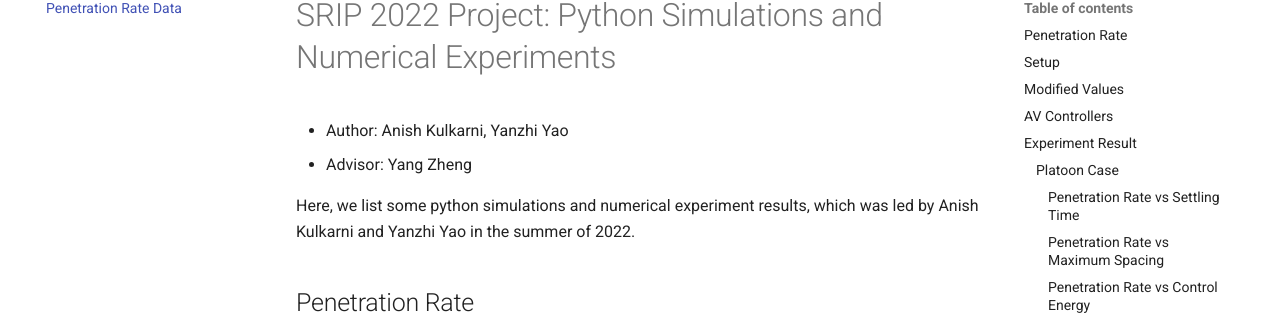
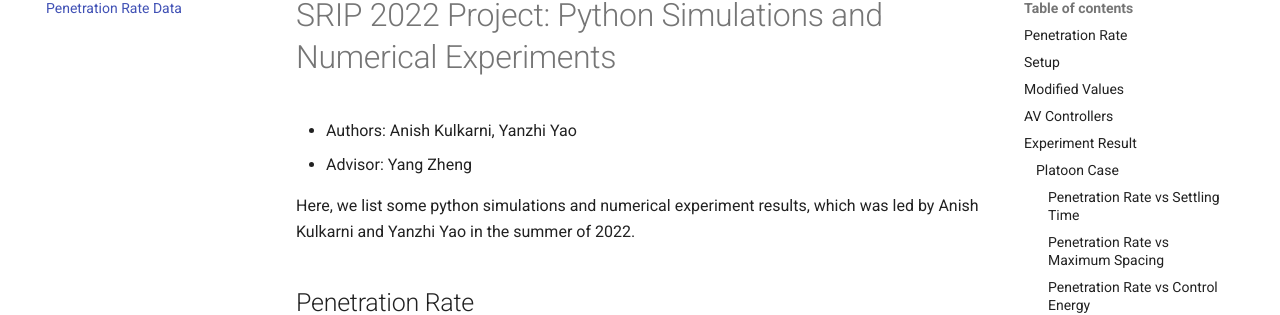
Before and after one commit to soc-ucsd/mixed-traffic, an MkDocs documentation site: the page built from docs/numerical_data.md, in a window 1280 px wide and 900 px high. Shown: the part 151-466 px from the top of the window. Built offline with MkDocs 1.6.1 and Material for MkDocs 9.7.7, drawn with Linux system fonts in a browser that asks for light colours; comment, search, counter and statistics services are not loaded; some of the changed lines change nothing that is shown.

Commit message:
Update numerical_data.md

```diff
--- a/docs/numerical_data.md
+++ b/docs/numerical_data.md
@@ -1,6 +1,6 @@
 # SRIP 2022 Project: Python Simulations and Numerical Experiments
 
-- Author: Anish Kulkarni, Yanzhi Yao
+- Authors: Anish Kulkarni, Yanzhi Yao
 - Advisor: Yang Zheng
 
 Here, we list some python simulations and numerical experiment results, which was led by Anish Kulkarni and Yanzhi Yao in the summer of 2022.
```
